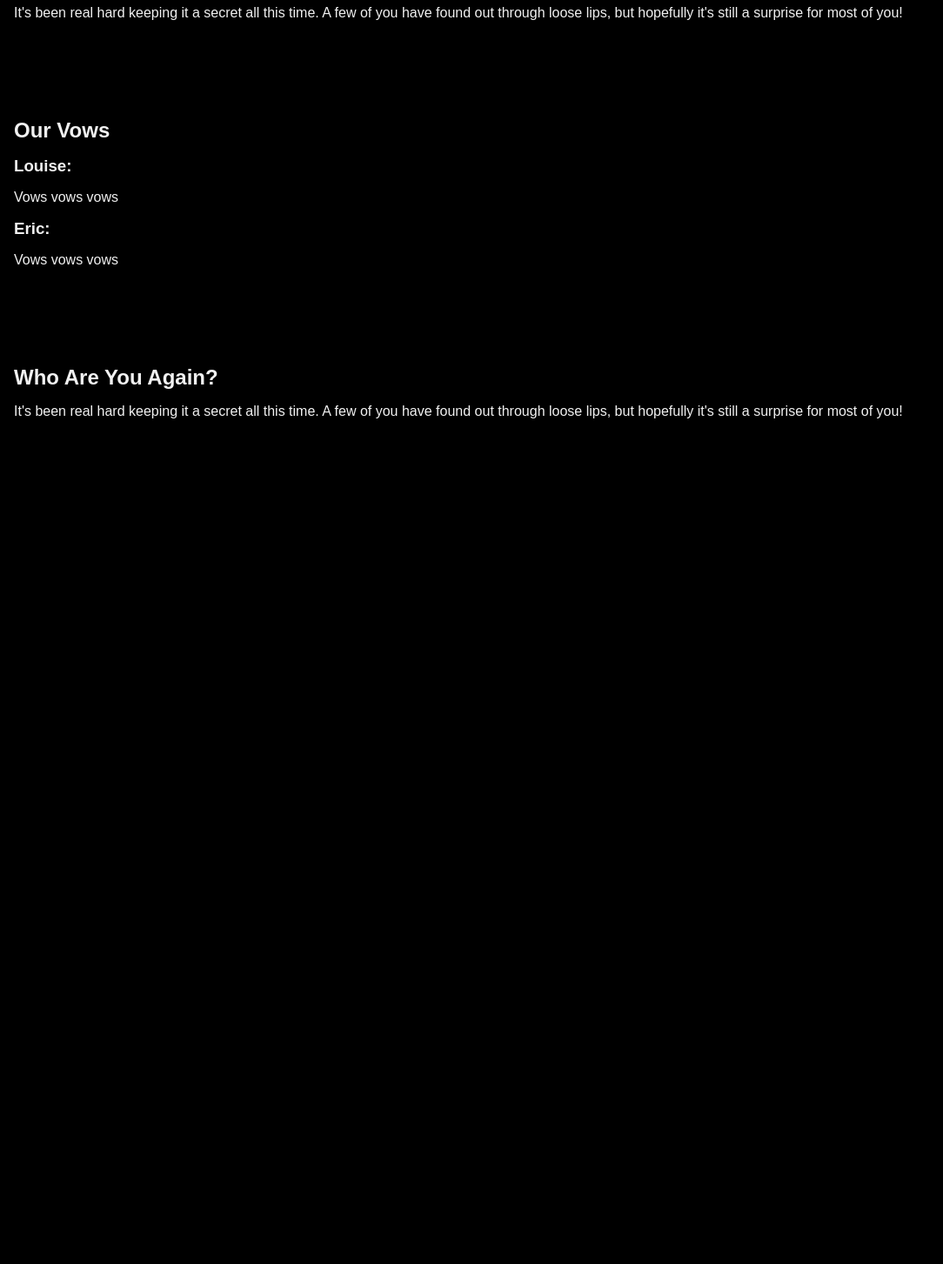
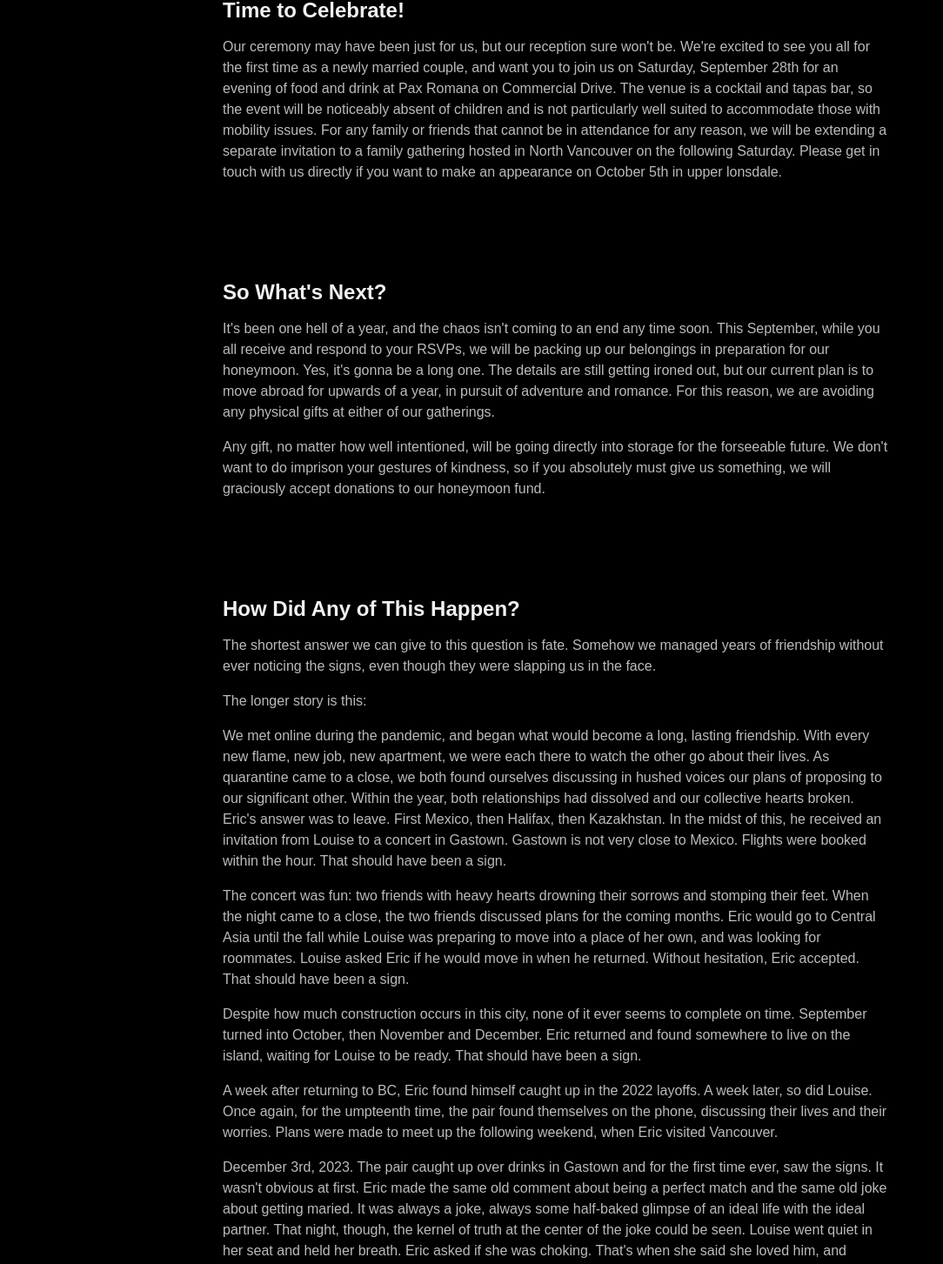
Before and after one commit to EricLusk-Jopson/wedding-site, a React (Vite) app: page / in a window 1280 px wide. Shown: the part 1059-2512 px from the top of the page at 87% size, without its empty margins (0-1084 px from the left). Before the commit the page ends 1605 px from the top, so only its background shows below. Built offline with nearby package versions, Linux system fonts and the light colour scheme; no server answers.

Commit message:
home page text

```diff
--- a/src/pages/Home/Home.module.css
+++ b/src/pages/Home/Home.module.css
@@ -35,12 +35,20 @@
 .textContentContainer {
   display: flex;
   flex-direction: column;
+  align-items: center;
   gap: 3rem;
   padding: 2rem 1rem;
+  max-width: 800px;
+  margin: 0 auto;
 }
 
 .textContentContainer * {
   margin: 1rem 0;
+}
+
+.textContentContainer p {
+  color: #bbb;
+  line-height: 1.5rem;
 }
 
 @media (min-width: 700px) {
--- a/src/pages/Home/Home.tsx
+++ b/src/pages/Home/Home.tsx
@@ -28,36 +28,112 @@ const Home = () => {
           </section>
           <article className={styles.textContentContainer}>
             <section>
-              <h2>Yep! We did the thing.</h2>
+              <h2>We did the thing!</h2>
               <p>
-                It's been real hard keeping it a secret all this time. A few of
-                you have found out through loose lips, but hopefully it's still
-                a surprise for most of you! After newrly two years together,
-                we're finally ready to share our big secret with everyone!
+                Well, we're pleased to announce that Louise Macdougall and Eric
+                Lusk-Jopson are officially married. After almost two years of
+                engagement we sealed the deal. It was a quiet, sunny day in
+                Vancouver with a couple close friends as witnesses. Once photos
+                are sent back to us, we will have them visible on the gallery
+                page.
               </p>
             </section>
             <section>
-              <h2>Time to Celebrate</h2>
+              <h2>Time to Celebrate!</h2>
               <p>
-                It's been real hard keeping it a secret all this time. A few of
-                you have found out through loose lips, but hopefully it's still
-                a surprise for most of you!
+                Our ceremony may have been just for us, but our reception sure
+                won't be. We're excited to see you all for the first time as a
+                newly married couple, and want you to join us on Saturday,
+                September 28th for an evening of food and drink at Pax Romana on
+                Commercial Drive. The venue is a cocktail and tapas bar, so the
+                event will be noticeably absent of children and is not
+                particularly well suited to accommodate those with mobility
+                issues. For any family or friends that cannot be in attendance
+                for any reason, we will be extending a separate invitation to a
+                family gathering hosted in North Vancouver on the following
+                Saturday. Please get in touch with us directly if you want to
+                make an appearance on October 5th in upper lonsdale.
               </p>
             </section>
             <section>
-              <h2>Our Vows</h2>
-              <h3>Louise:</h3>
-              <p>Vows vows vows</p>
-              <h3>Eric:</h3>
-              <p>Vows vows vows</p>
+              <h2>So What's Next?</h2>
+              <p>
+                It's been one hell of a year, and the chaos isn't coming to an
+                end any time soon. This September, while you all receive and
+                respond to your RSVPs, we will be packing up our belongings in
+                preparation for our honeymoon. Yes, it's gonna be a long one.
+                The details are still getting ironed out, but our current plan
+                is to move abroad for upwards of a year, in pursuit of adventure
+                and romance. For this reason, we are avoiding any physical gifts
+                at either of our gatherings.
+              </p>
+
+              <p>
+                Any gift, no matter how well intentioned, will be going directly
+                into storage for the forseeable future. We don't want to do
+                imprison your gestures of kindness, so if you absolutely must
+                give us something, we will graciously accept donations to our
+                honeymoon fund.
+              </p>
             </section>
             <section>
-              <h2>Who Are You Again?</h2>
+              <h2>How Did Any of This Happen?</h2>
               <p>
-                It's been real hard keeping it a secret all this time. A few of
-                you have found out through loose lips, but hopefully it's still
-                a surprise for most of you!
+                The shortest answer we can give to this question is fate.
+                Somehow we managed years of friendship without ever noticing the
+                signs, even though they were slapping us in the face.
               </p>
+              <p>The longer story is this:</p>
+              <p>
+                We met online during the pandemic, and began what would become a
+                long, lasting friendship. With every new flame, new job, new
+                apartment, we were each there to watch the other go about their
+                lives. As quarantine came to a close, we both found ourselves
+                discussing in hushed voices our plans of proposing to our
+                significant other. Within the year, both relationships had
+                dissolved and our collective hearts broken. Eric's answer was to
+                leave. First Mexico, then Halifax, then Kazakhstan. In the midst
+                of this, he received an invitation from Louise to a concert in
+                Gastown. Gastown is not very close to Mexico. Flights were
+                booked within the hour. That should have been a sign.
+              </p>
+              <p>
+                The concert was fun: two friends with heavy hearts drowning
+                their sorrows and stomping their feet. When the night came to a
+                close, the two friends discussed plans for the coming months.
+                Eric would go to Central Asia until the fall while Louise was
+                preparing to move into a place of her own, and was looking for
+                roommates. Louise asked Eric if he would move in when he
+                returned. Without hesitation, Eric accepted. That should have
+                been a sign.
+              </p>
+              <p>
+                Despite how much construction occurs in this city, none of it
+                ever seems to complete on time. September turned into October,
+                then November and December. Eric returned and found somewhere to
+                live on the island, waiting for Louise to be ready. That should
+                have been a sign.
+              </p>
+              <p>
+                A week after returning to BC, Eric found himself caught up in
+                the 2022 layoffs. A week later, so did Louise. Once again, for
+                the umpteenth time, the pair found themselves on the phone,
+                discussing their lives and their worries. Plans were made to
+                meet up the following weekend, when Eric visited Vancouver.
+              </p>
+              <p>
+                December 3rd, 2023. The pair caught up over drinks in Gastown
+                and for the first time ever, saw the signs. It wasn't obvious at
+                first. Eric made the same old comment about being a perfect
+                match and the same old joke about getting maried. It was always
+                a joke, always some half-baked glimpse of an ideal life with the
+                ideal partner. That night, though, the kernel of truth at the
+                center of the joke could be seen. Louise went quiet in her seat
+                and held her breath. Eric asked if she was choking. That's when
+                she said she loved him, and challenged him to follow through on
+                his words. Eric's heart exploded.
+              </p>
+              <p>Two months later, a ring was purchased.</p>
             </section>
           </article>
         </>
```
